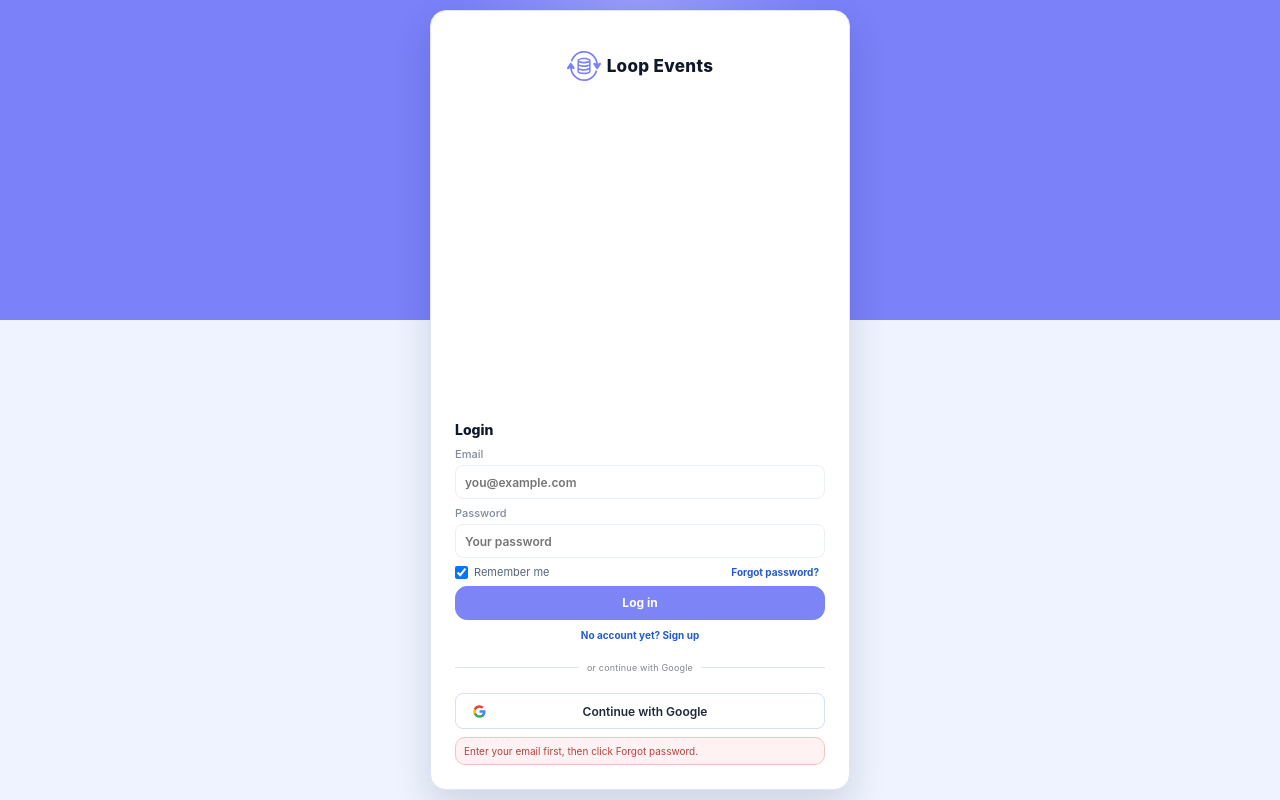
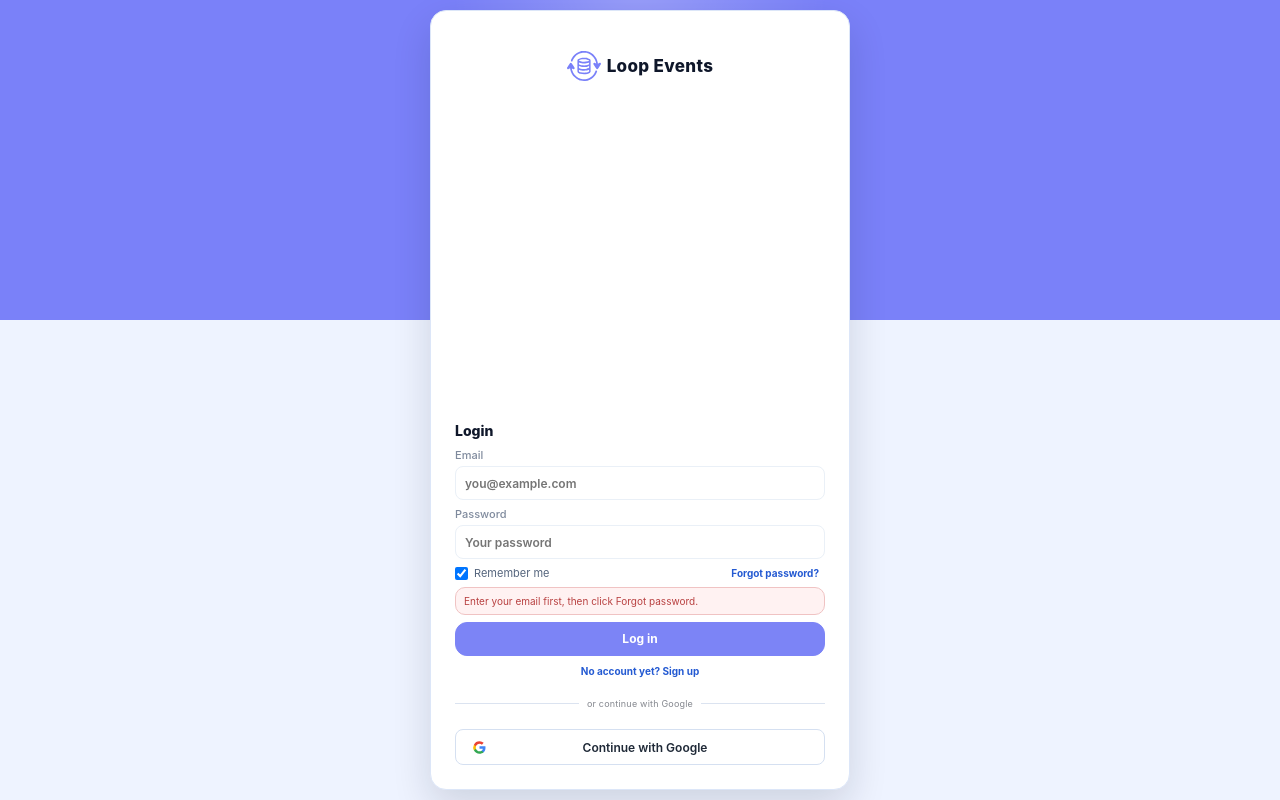
Before and after one commit to RadSled/loop-events, a React app: page / in a window 1280 px wide. Both pictures are taken after a click on the button "Forgot password?". Built offline with nearby package versions, Linux system fonts and the light colour scheme.

Commit message:
Surface forgot-password status inside visible sign-in area
Render sign-in status messages directly under the remember/forgot row so reset-email confirmations and validation errors are visible without scrolling in the extension viewport.

```diff
--- a/src/ui/AuthScreen.tsx
+++ b/src/ui/AuthScreen.tsx
@@ -326,6 +326,10 @@ export default function AuthScreen(props: {
             </div>
           ) : null}
 
+          {mode === "signin" && status.msg ? (
+            <div className={`le-authStatus ${status.type === "err" ? "is-err" : status.type === "ok" ? "is-ok" : ""}`}>{status.msg}</div>
+          ) : null}
+
           <button className="le-btn primary" type="submit" disabled={busy || !supabase}>
             {busyLabel}
           </button>
@@ -382,7 +386,7 @@ export default function AuthScreen(props: {
           </>
         ) : null}
 
-        {status.msg ? <div className={`le-authStatus ${status.type === "err" ? "is-err" : status.type === "ok" ? "is-ok" : ""}`}>{status.msg}</div> : null}
+        {mode !== "signin" && status.msg ? <div className={`le-authStatus ${status.type === "err" ? "is-err" : status.type === "ok" ? "is-ok" : ""}`}>{status.msg}</div> : null}
         </div>
       </div>
     </div>
```
Also changed, not shown: public/bundle.js.
